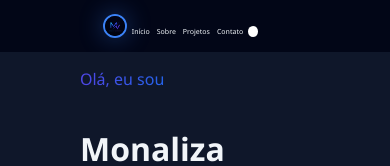
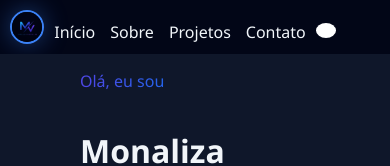
Before and after one commit to Monaliza-Vasconcelos/monaliza-vasconcelos-portfolio, a React (Vite) app in the folder portifolio/: page / in a window 390 px wide. Shown: the top 166 px of the page. Built offline with nearby package versions, Linux system fonts and the light colour scheme; grey boxes are pictures that could not be loaded.

Commit message:
ajustes responsividade header mobile

```diff
--- a/portifolio/src/App.css
+++ b/portifolio/src/App.css
@@ -532,7 +532,8 @@
   .header-container {
     flex-direction: column;
     justify-content: center;
-   }
+
+  }
 
   .nav {
     flex-direction: row;
@@ -540,6 +541,7 @@
     padding-top: 10px;
     width: 100%;
     margin: 0;
+    flex-wrap: nowrap;
 
   }
 
@@ -554,56 +556,63 @@
   }
 }
 
+.ul-header {
+  display: flex;
+  flex-wrap: nowrap;
+}
+
 
 /* 📱 MOBILE */
 @media (max-width: 480px) {
 
   .header-container {
+    justify-content: space-between;
     flex-direction: row;
     width: 100%;
 
 
-   }
-  .nav{
+  }
+
+  .nav {
     flex-direction: row;
     flex-wrap: wrap;
-    gap:5px;
-    width: 50%;
+    justify-content: center;
+    gap: 10px;
+    width: 100%;
   }
 
-  .ul-header{
-    display: flex;
+  .ul-header {
     flex-direction: row;
     align-items: center;
     margin: 0;
     padding: 0;
-    font-size: 7px;
-    gap: 7px;
+    font-size: 1rem;
+    gap: 15px;
   }
 
-  .nav .ul-header li{
+  .nav .ul-header li {
     padding: 0;
     margin: 0;
   }
 
-  .nav .ul-header li a{
+  .nav .ul-header li a {
     padding: 0;
   }
 
-  .logo-img{
-    width: 20px;
-    height: 20px;
+  .logo-img {
+    width: 50px;
+    height: 30px;
   }
 
-  .logo{
+  .logo {
     justify-content: start;
     width: 0px;
   }
 
   .lua-img {
-  width: 10px;
-  border-radius: 50%;
-  height: 11px;
+    width: 20px;
+    border-radius: 50%;
+    height: 15px;
 
+  }
 }
-}
```
